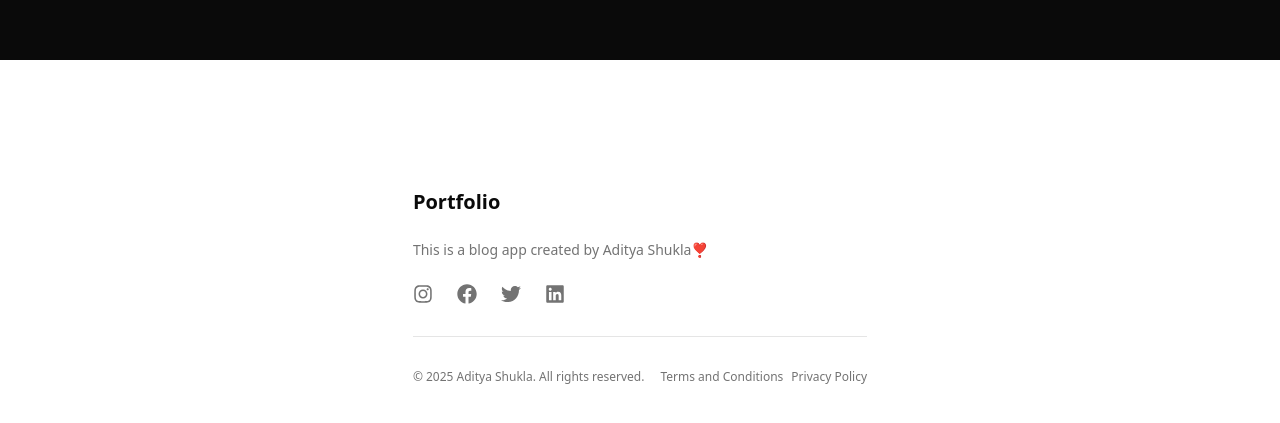
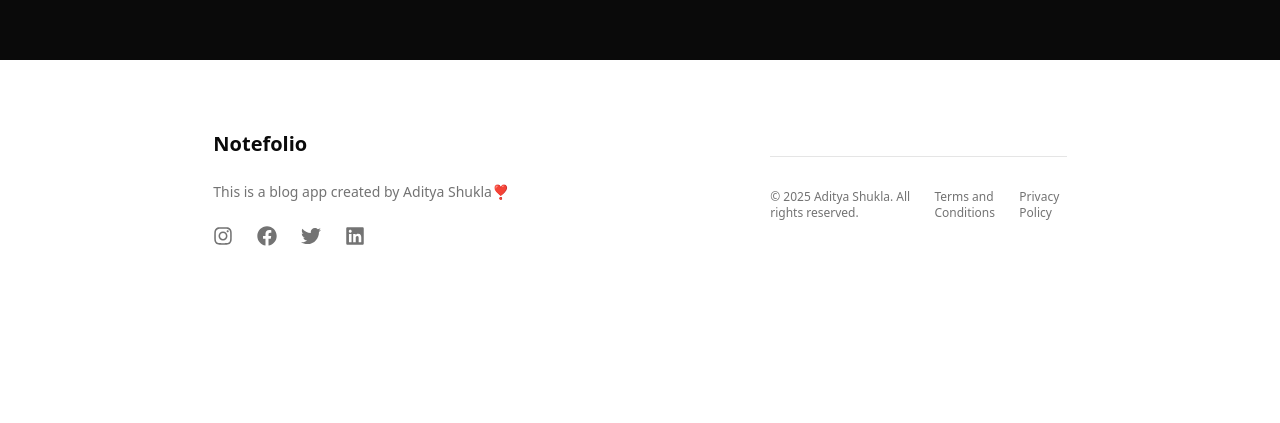
Before and after one commit to ShadowAdi/notefolio, a Next.js app: page / in a window 1280 px wide. Shown: the part 3652-4075 px from the top of the page. After the commit the page ends 3969 px from the top, so only its background shows below. Built offline with nearby package versions, Linux system fonts and the light colour scheme.

Commit message:
Fix layout issue in footer

```diff
--- a/src/components/global/hero/Footer.tsx
+++ b/src/components/global/hero/Footer.tsx
@@ -1,6 +1,5 @@
 import {
   defaultLegalLinks,
-  defaultSections,
   defaultSocialLinks,
 } from "@/data/Hero/FooterData";
 import { FooterProps } from "@/types/Hero/FooterProps";
@@ -9,7 +8,7 @@ import React from "react";
 const Footer = ({
   logo = {
     url: "https://shadowadi.github.io/WebDev_Portfolio/",
-    title: "Portfolio",
+    title: "Notefolio",
   },
   description = "This is  a blog app created by Aditya Shukla❣️",
   socialLinks = defaultSocialLinks,
@@ -17,8 +16,8 @@ const Footer = ({
   legalLinks = defaultLegalLinks,
 }: FooterProps) => {
   return (
-    <footer className="py-32">
-      <div className="container">
+    <footer className="py-16  w-full flex items-center justify-center">
+      <div className="container w-2/3 mx-auto flex flex-row justify-between items-center">
         <div className="flex w-full flex-col justify-between gap-10 lg:flex-row lg:items-start lg:text-left">
           <div className="flex w-full flex-col justify-between gap-6 lg:items-start">
             <h2 className="text-xl font-semibold">{logo.title}</h2>
```
